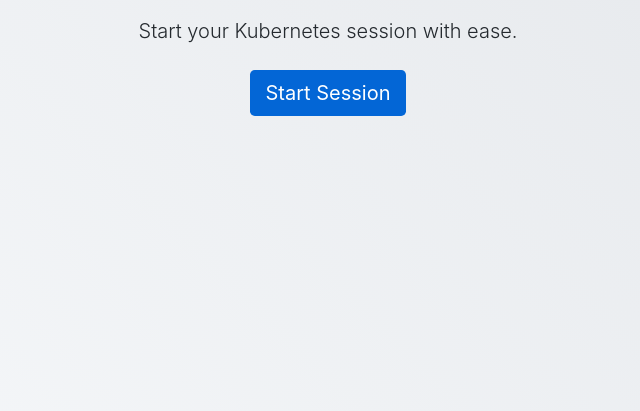
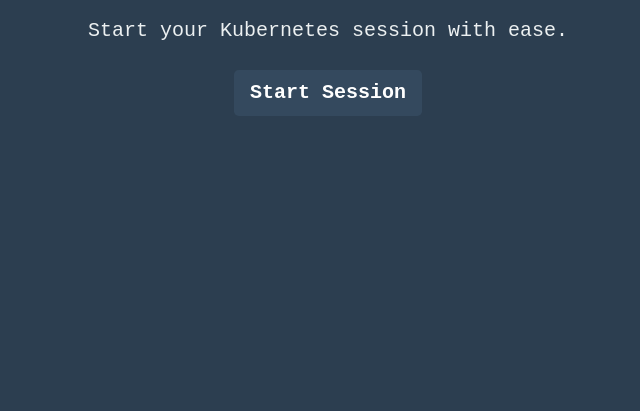
Before and after one commit to uditgaurav/KubeLink, a plain HTML site: page index.html in a window 1280 px wide. Shown: the part 389-800 px from the top of the page, without its empty margins (312-952 px from the left). Drawn offline with nearby package versions, Linux system fonts and the light colour scheme.

Commit message:
Update index.html

```diff
--- a/index.html
+++ b/index.html
@@ -7,18 +7,20 @@
     <link href="https://maxcdn.bootstrapcdn.com/bootstrap/4.5.2/css/bootstrap.min.css" rel="stylesheet">
     <style>
         body {
-            background: linear-gradient(45deg, #f6f8fa, #e1e4e8);
+            background-color: #2c3e50;
             height: 100vh;
-            color: #24292e;
+            color: #ecf0f1;
+            font-family: 'Courier New', monospace;
         }
         .btn-primary {
-            background-color: #0366d6;
+            background-color: #34495e;
             border: none;
             transition: transform 0.2s, background-color 0.2s;
+            font-weight: bold;
         }
         .btn-primary:hover {
             transform: scale(1.1);
-            background-color: #0056b3;
+            background-color: #1a252f;
         }
     </style>
 </head>
```
